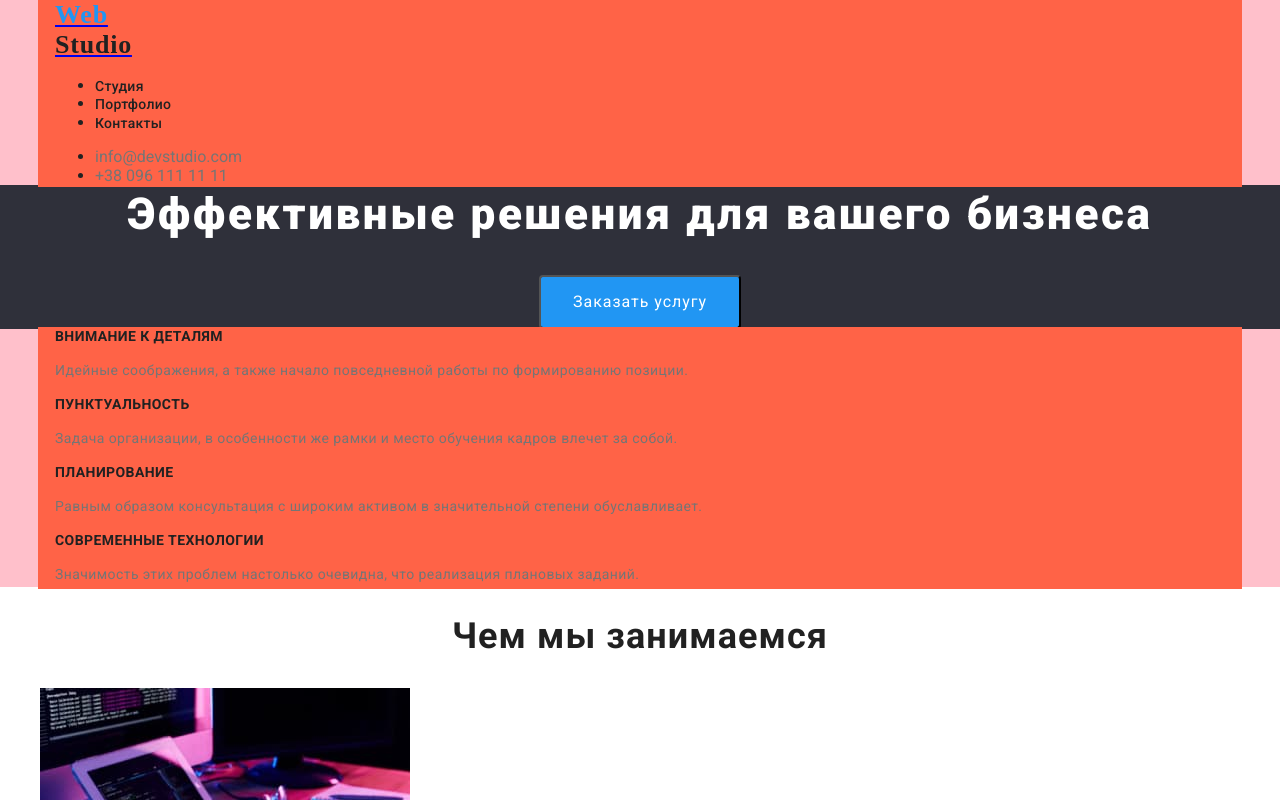
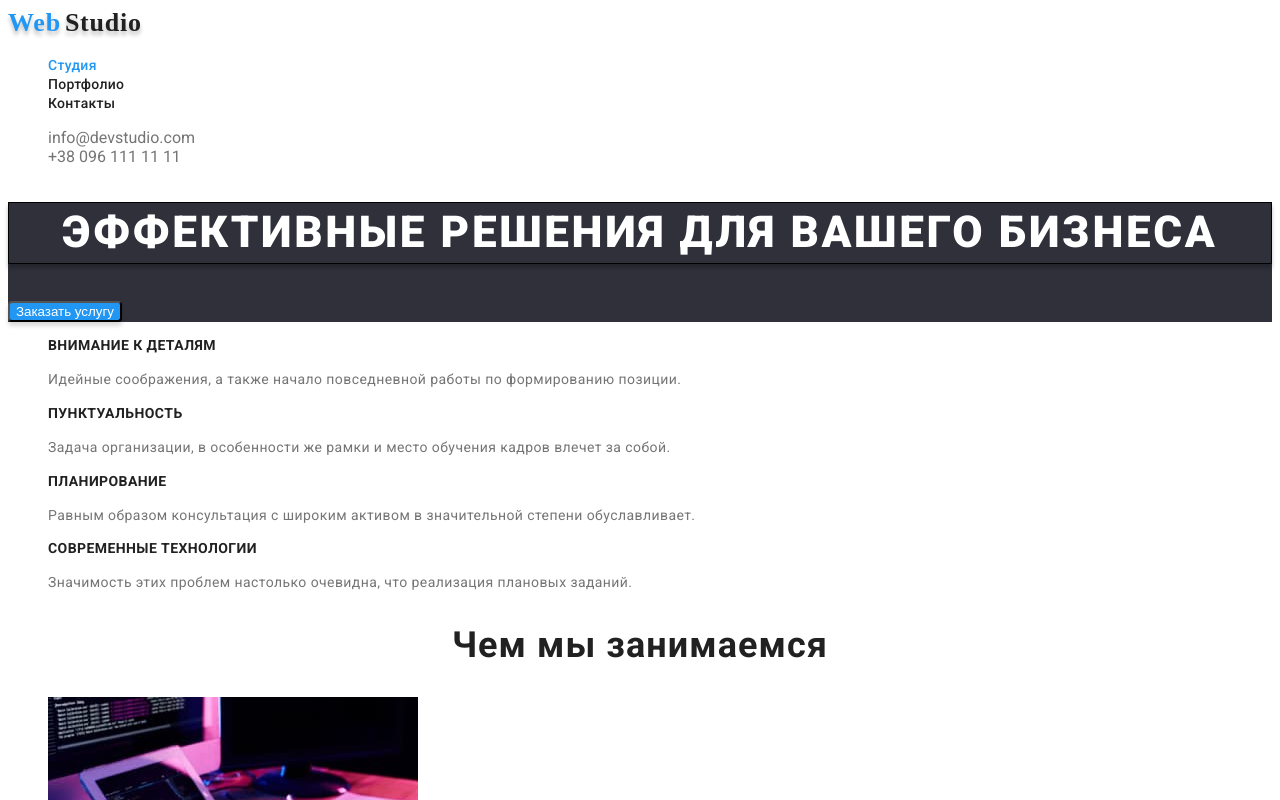
Before and after one commit to Gitforcommit/goit-markup-hw-03, a plain HTML site: page index.html in a window 1280 px wide. Shown: the top 800 px of the page. Drawn offline with nearby package versions, Linux system fonts and the light colour scheme.

Commit message:
Try again

```diff
--- a/css/styles.css
+++ b/css/styles.css
@@ -9,17 +9,11 @@ body {
   font-family: Roboto, sans-serif, Verdana, Geneva, Tahoma, sans-serif;
 }
 
-/* Logo */
-
-.list {
-  list-style: none;
-  padding: 0;
-  margin-top: 0;
+.header-background {
+  color: #ffffff;
 }
 
-h3 {
-  margin-top: 0;
-}
+/* Logo */
 
 .logo {
   font-family: Raleway sans-serif;
@@ -28,7 +22,8 @@ h3 {
   font-size: 26px;
   line-height: 1.19;
   letter-spacing: 0.03em;
-  text-decoration: none;
+  text-shadow: 0px 4px 4px rgba(0, 0, 0, 0.25);
+  display: inline-block;
 }
 .logo-part {
   font-family: Raleway sans-serif;
@@ -37,26 +32,16 @@ h3 {
   font-size: 26px;
   line-height: 1.16;
   letter-spacing: 0.03em;
+  text-shadow: 0px 4px 4px rgba(0, 0, 0, 0.25);
+  display: inline-block;
+}
+.logo-link {
   text-decoration: none;
 }
-.container {
-  width: 1200px;
-  padding-left: 15px;
-  padding-right: 15px;
-  outline: solid 2px tomato;
-  margin-left: auto;
-  margin-right: auto;
-  background-color: tomato;
-  margin-top: 0;
-}
 
-.page-header {
-  background-color: pink;
-}
 /* hero */
 .hero-section {
   background-color: #2f303a;
-  text-align: center;
 }
 .hero-title {
   color: #ffffff;
@@ -65,13 +50,22 @@ h3 {
   line-height: 1.36;
   text-align: center;
   letter-spacing: 0.06em;
-  margin-bottom: 30px;
-  margin-top: 0;
-  text-align: center;
+  text-transform: uppercase;
+  background: #2f303a;
+  border: 1px solid #000000;
+  box-sizing: border-box;
+  box-shadow: 0px 4px 4px rgba(0, 0, 0, 0.25);
 }
+
+.button-text:hover,
+.button-text:focus {
+  filter: drop-shadow(0px 4px 4px rgba(0, 0, 0, 0.25));
+}
+
 /* about section */
-.about-section {
-  background-color: pink;
+
+.style-none {
+  list-style: none;
 }
 
 .about-title {
@@ -80,15 +74,15 @@ h3 {
   line-height: 1.14;
   letter-spacing: 0.03em;
   text-transform: uppercase;
-  margin-bottom: 10;
+  list-style: none;
 }
 .about-description {
   color: var(--secondary-color);
   font-size: 14px;
   line-height: 1.71;
+  /* or 171% */
   letter-spacing: 0.03em;
-  margin-top: 0;
-  margin-bottom: 10;
+  list-style: none;
 }
 .our-projects {
   font-weight: 700;
@@ -124,45 +118,52 @@ h3 {
 }
 
 /* site-nav */
-.site-nav a {
+.site-nav {
+  list-style: none;
+}
+
+.site-nav .link {
   color: var(--main-text-color);
   font-weight: 500;
   font-size: 14px;
   line-height: 0.9;
   letter-spacing: 0.02em;
   text-decoration: none;
-  margin: 0;
 }
 
 .site-nav .link:hover,
 .site-nav .link:focus {
   color: var(--color-for-buttons);
 }
-/* contacts nav */
-
-.contacts-nav {
-  margin-bottom: 0;
+.site-nav .link.current {
+  color: var(--color-for-buttons);
 }
 
-.contacts-nav a {
+/* contacts nav */
+.contacts-nav {
+  list-style: none;
+}
+
+.link-contacts {
   color: var(--secondary-color);
   text-decoration: none;
 }
-.contacts-nav .link:focus,
-.contacts-nav .link:hover {
+.link-contacts:focus,
+.link-contacts:hover {
   color: var(--color-for-buttons);
 }
 /* button */
 .button {
   background-color: var(--color-for-buttons);
   color: #ffffff;
-  display: inline-block;
+  background: #2196f3;
+  box-shadow: 0px 4px 4px rgba(0, 0, 0, 0.15);
   border-radius: 4px;
-  padding: 10px 32px;
-  font-size: 16px;
-  line-height: 1.88;
-  letter-spacing: 0.06em;
-  min-width: 200px;
+}
+
+.button:hover,
+.button:focus {
+  filter: drop-shadow(0px 4px 4px rgba(0, 0, 0, 0.25));
 }
 
 .cursor {
@@ -181,14 +182,17 @@ h3 {
 }
 
 .button-portfolio {
-  background-color: #f5f4fa;
+  background: #f5f4fa;
+  border-radius: 4px;
 }
 
 .button-portfolio:focus,
 .button-portfolio:hover {
-  background-color: #2196f3;
-  color: #ffffff;
-  list-style: none;
+  background: #2196f3;
+  box-shadow: 0px 3px 1px rgba(0, 0, 0, 0.1), 0px 1px 2px rgba(0, 0, 0, 0.08),
+    0px 2px 2px rgba(0, 0, 0, 0.12);
+  border-radius: 4px;
+  color: white;
 }
 
 .projects-description {
--- a/index.html
+++ b/index.html
@@ -5,10 +5,6 @@
     <meta http-equiv="X-UA-Compatible" content="IE=edge" />
     <meta name="viewport" content="width=device-width, initial-scale=1.0" />
     <title>Homework1</title>
-    <link
-      rel="stylesheet"
-      href="https://cdnjs.cloudflare.com/ajax/libs/modern-normalize/1.1.0/modern-normalize.min.css"
-    />
     <link rel="stylesheet" href="./css/styles.css" />
     <link rel="preconnect" href="https://fonts.googleapis.com" />
     <link rel="preconnect" href="https://fonts.gstatic.com" crossorigin />
@@ -18,35 +14,34 @@
     />
   </head>
   <body>
-    <header class="page-header">
-      <div class="container">
-        <a href="./index.html">
+    <header class="header-background">
+      <a href="./index.html" class="logo-link">
         <div class="logo-part">Web</div>
         <div class="logo">Studio</div>
       </a>
       <nav>
         <ul class="site-nav">
-            <li><a href="./index.html" class="link">Студия</a></li>
+          <li><a href="./index.html" class="link current">Студия</a></li>
           <li><a href="./portfolio.html" class="link">Портфолио</a></li>
           <li><a href="" class="link">Контакты</a></li>
         </ul>
       </nav>
       <ul class="contacts-nav">
         <li>
-            <a href="mailto:info@devstudio.com" class="link">info@devstudio.com</a>
+          <a href="mailto:info@devstudio.com" class="link-contacts">info@devstudio.com</a>
         </li>
-          <li><a href="tel:+380961111111" class="link">+38 096 111 11 11</a></li>
+        <li><a href="tel:+380961111111" class="link-contacts">+38 096 111 11 11</a></li>
       </ul>
-      </div>
     </header>
     <main>
       <section class="hero-section">
         <h1 class="hero-title">Эффективные решения для вашего бизнеса</h1>
-        <button type="button" class="button cursor">Заказать услугу</button>
+        <button type="button" class="button cursor">
+          <div class="button-text">Заказать услугу</div>
+        </button>
       </section>
-      <section class="about-section">
-        <div class="container">
-          <ul class="list">
+      <section>
+        <ul class="style-none">
           <li>
             <h3 class="about-title">Внимание к деталям</h3>
             <p class="about-description">
@@ -72,11 +67,10 @@
             </p>
           </li>
         </ul>
-        </div>
       </section>
       <section>
         <h2 class="our-projects">Чем мы занимаемся</h2>
-        <ul>
+        <ul class="style-none">
           <li>
             <img width="370" src="./images/sectionaboutus1.jpg" alt="работник набирает код" />
           </li>
@@ -94,7 +88,7 @@
       </section>
       <section>
         <h2 class="team">Наша команда</h2>
-        <ul>
+        <ul class="style-none">
           <li>
             <img
               width="270"
@@ -129,15 +123,17 @@
       </section>
     </main>
     <footer class="footer">
-      <a href="/index.html">
+      <a href="/index.html" class="logo-link">
         <div class="logo-part">Web</div>
         <div class="logo">Studio</div></a
       >
       <address class="adress">
         г. Киев, пр-т Леси Украинки, 26
-        <ul>
-          <li><a href="mailto:info@example.com">info@example.com</a></li>
-          <li><a href="tel:+380991111111">+38 099 111 11 11</a></li>
+        <ul class="style-none">
+          <li>
+            <a href="mailto:info@devstudio.com" class="link-contacts">info@devstudio.com</a>
+          </li>
+          <li><a href="tel:+380961111111" class="link-contacts">+38 096 111 11 11</a></li>
         </ul>
       </address>
     </footer>
```
Also changed, not shown: portfolio.html (+15 -16 lines). Lines whose indentation alone changed are shown as unchanged.
